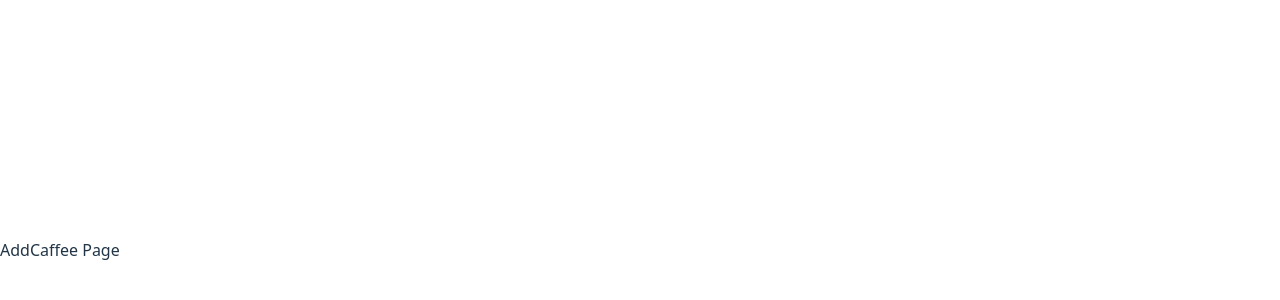
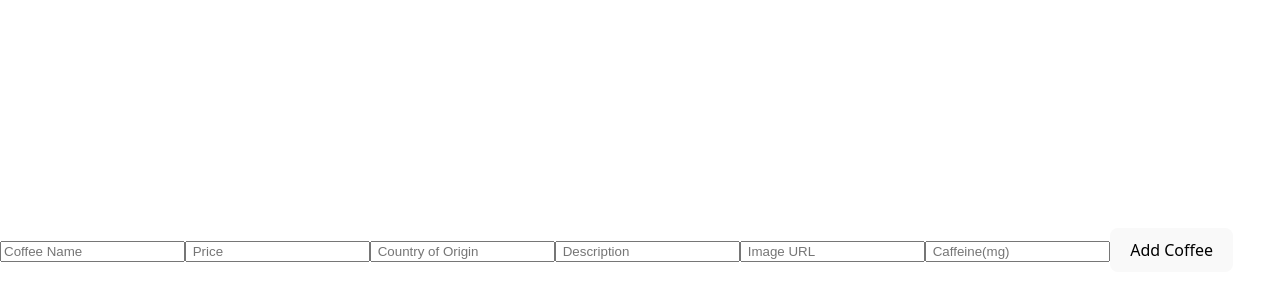
Before and after one commit to Guram-LM/Group_c, a React (Vite) app: page /addCaffee in a window 1280 px wide. Shown: the part 150-450 px from the top of the page. Built offline with nearby package versions, Linux system fonts and the light colour scheme.

Commit message:
add deshbord

```diff
--- a/src/Admin/addCaffee.jsx
+++ b/src/Admin/addCaffee.jsx
@@ -1,7 +1,57 @@
+import { useState } from "react"
+import { CofeeForm } from "./cofeeForm"
+import { useDispatch, useSelector } from "react-redux"
+import { postThunk } from "../Store/postData/post.thunks"
+
 export const AddCaffee = () => {
+
+const dispatch = useDispatch()
+const { loading, error} = useSelector(state => state.post)
+
+
+const [coffee, setcoffee] = useState({
+    name:"",
+    img: "",
+    price: "",
+    Country:"",
+    Description:"",
+    weight:"",
+
+})
+ const onChange = (e) => {
+    const {name, value} = e.target
+    setcoffee((prev) => ({...prev, [name]: value}))
+
+ }
+
+
+ const onSubmit = async (e) => {
+  e.preventDefault();
+
+  const resultAction = await dispatch(postThunk({ formData: coffee, resource: "coffee" }));
+
+  if (postThunk.fulfilled.match(resultAction)) {
+    alert("თქვენი დამატება წარმატებით განხორციელდა");
+    setcoffee({
+      name: "",
+      img: "",
+      price: "",
+      Country: "",
+      Description: "",
+      weight: "",
+    });
+  } else {
+    alert("დაფიქსირდა შეცდომა: " + (resultAction.payload || "უცნობი შეცდომა"));
+  }
+};
+    if(loading) return <h1> Loading ...</h1>
+    if(error) return <h1>{error.message}</h1>
+
+
     return(
-        <div>
-            AddCaffee Page
-        </div>
+
+        <CofeeForm value={coffee} onChange ={onChange} onSubmit={onSubmit}/>
     )
+
+
 }
--- /dev/null
+++ b/src/Admin/cofeeForm.jsx
@@ -0,0 +1,17 @@
+export const CofeeForm = ({value, onChange, onSubmit}) => {
+return(
+        <div>
+           <form onSubmit={onSubmit}>
+            <input type="text"placeholder="Coffee Name"name="name" value={value.name} onChange={onChange}/>
+            <input type="number"placeholder=" Price" name="price" value={value.price} onChange={onChange}/>
+            <input type="text"placeholder=" Country of Origin"name="Country" value={value.Country} onChange={onChange}/>
+            <input type="text"placeholder=" Description" name="Description" value={value.Description} onChange={onChange}/>
+            <input type="text"placeholder=" Image URL" name="img" value={value.img} onChange={onChange}/>
+            <input type="number"placeholder=" Caffeine(mg)" name="weight" value={value.weight} onChange={onChange}/>
+            <button>Add Coffee</button>
+           </form>
+        </div>
+)
+
+
+}
--- /dev/null
+++ b/src/Admin/dashboard.jsx
@@ -0,0 +1,5 @@
+export const Dashboard = () => {
+    return(
+        <div>hi</div>
+    )
+}
--- a/src/Navigation/NavMenu.jsx
+++ b/src/Navigation/NavMenu.jsx
@@ -1,6 +1,7 @@
 import { AddCaffee } from "../Admin/addCaffee";
 import { AddIngredient } from "../Admin/addIngredient";
 import { Admin } from "../Admin/Admin";
+import { Dashboard } from "../Admin/dashboard";
 import { ValidateAdmin } from "../Admin/ValidateAdmin";
 import { Front } from "../Front/Front";
 
@@ -26,6 +27,10 @@ export const NavMenu = [
         path: "/addIngredient"
     },
     {
+        element: <Dashboard/>,
+        path: "/dashboard",
+    },
+    {
         path: "*",
         element: <div><h1>Page Not Found</h1></div>
     }
--- a/src/Store/postData/post.slice.jsx
+++ b/src/Store/postData/post.slice.jsx
@@ -2,7 +2,6 @@ import { createSlice } from "@reduxjs/toolkit"
 import { postThunk } from "./post.thunks"
 
 const initialState = {
-    newItem: null,
     loading: false,
     error: null
 }
@@ -19,7 +18,6 @@ const postSlice = createSlice({
         })
         .addCase(postThunk.fulfilled, (state, action) => {
             state.loading = false;
-            state.newItem = action.payload;
             state.error = null;
         })
         .addCase(postThunk.rejected, (state, action) => {
--- a/src/Store/postData/post.thunks.jsx
+++ b/src/Store/postData/post.thunks.jsx
@@ -1,9 +1,11 @@
 import { createAsyncThunk } from "@reduxjs/toolkit";
-import { data } from "react-router-dom";
+
+const BASE_URL = "http://localhost:5000/api/v1"
+const API_KEY = "YXBpS2V5U2VjcmV0"
 
 export const postThunk = createAsyncThunk(
     "/coffee/POST",
-    async ({ormData, resource},ThunkAPI) => {
+    async ({formData, resource},ThunkAPI) => {
         try {
             const res = await fetch(`${BASE_URL}/resource/${resource}`, {
                 method: "POST",
@@ -11,15 +13,15 @@ export const postThunk = createAsyncThunk(
                     "Content-Type": "application/json",
                     "x-bypass-token": API_KEY,
                 },
-                body: JSON.stringify({data:[ormData]})
+                body: JSON.stringify({data:[formData]})
             })
-            if(!res.ko) throw new Error("Data was not sent");
+            if(!res.ok) throw new Error("Data was not sent");
             const result = await res.json()
 
             return ThunkAPI.fulfillWithValue(result)
 
         } catch (error) {
-            return ThunkAPI.rejectWithValue(error)
+            return ThunkAPI.rejectWithValue(error.message)
         }
     }
 )
```
